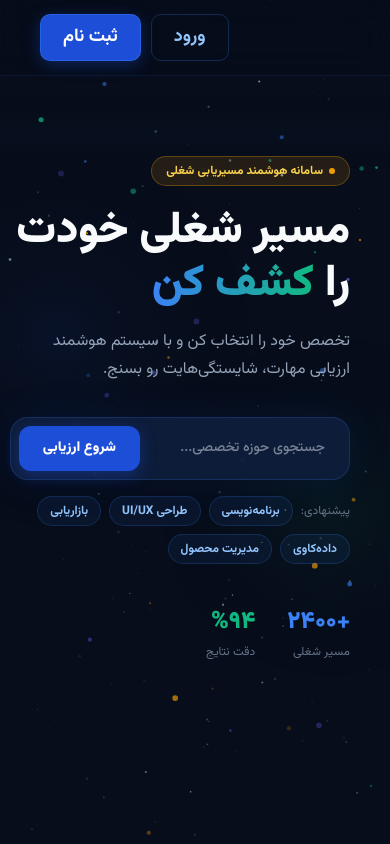
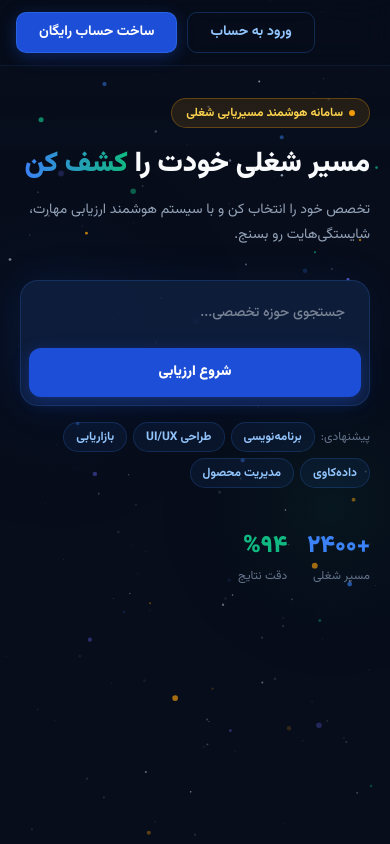
Before and after one commit to mahdysp/my-career-path, a Next.js app: page /quiz in a window 390 px wide. Built offline with nearby package versions, Linux system fonts and the light colour scheme.

Commit message:
adapting to mobile ui/ux

```diff
--- a/app/quiz/page.tsx
+++ b/app/quiz/page.tsx
@@ -155,6 +155,7 @@ export default function CareerHub() {
     <>
       <style>{`
         @import url('https://fonts.googleapis.com/css2?family=Vazirmatn:wght@400;500;700;900&display=swap');
+
         @keyframes blink {
           0%, 100% { opacity: 1; transform: scale(1); }
           50% { opacity: 0.5; transform: scale(0.7); }
@@ -163,11 +164,60 @@ export default function CareerHub() {
           0%, 100% { transform: translateY(0px); }
           50% { transform: translateY(-12px); }
         }
+
         .search-btn:hover { background: #1e40af !important; transform: scale(1.02); }
         .search-btn:active { transform: scale(0.98); }
         .tag-pill:hover { background: rgba(59,130,246,0.2) !important; border-color: rgba(59,130,246,0.5) !important; }
         .nav-login:hover { background: rgba(59,130,246,0.12) !important; border-color: rgba(59,130,246,0.6) !important; color: #60a5fa !important; }
         .nav-register:hover { background: #1e40af !important; box-shadow: 0 6px 24px rgba(29,78,216,0.5) !important; }
+
+        /* ناوبار موبایل */
+        @media (max-width: 768px) {
+          .nav-inner {
+            padding: 12px 16px !important;
+          }
+          .nav-btn-text { display: none; }
+          .nav-login-short::after { content: "ورود"; }
+          .nav-register-short::after { content: "ثبت‌نام"; }
+        }
+
+        /* گرید اصلی موبایل */
+        @media (max-width: 768px) {
+          .main-grid {
+            grid-template-columns: 1fr !important;
+            padding: 32px 20px !important;
+            gap: 40px !important;
+          }
+          .main-grid h1 {
+            font-size: 28px !important;
+          }
+          .main-grid p {
+            font-size: 14px !important;
+          }
+          .search-box {
+            max-width: 100% !important;
+            flex-direction: column !important;
+            gap: 10px !important;
+          }
+          .search-box input {
+            width: 100% !important;
+            padding: 14px 16px !important;
+          }
+          .search-btn {
+            width: 100% !important;
+            padding: 14px !important;
+            text-align: center !important;
+          }
+          .stats-row {
+            gap: 20px !important;
+          }
+          .svg-col {
+            display: none !important;
+          }
+          .tags-row {
+            gap: 6px !important;
+          }
+        }
       `}</style>
 
       <div
@@ -183,33 +233,35 @@ export default function CareerHub() {
           style={{ position: "absolute", inset: 0, width: "100%", height: "100%", pointerEvents: "none" }}
         />
 
-        {/* ناوبار — بدون لوگو */}
-        <nav style={{
+        {/* ناوبار */}
+        <nav
+          className="nav-inner"
+          style={{
             position: "sticky", top: 0, zIndex: 50,
             background: "rgba(7,13,26,0.85)", backdropFilter: "blur(16px)",
             borderBottom: "1px solid rgba(59,130,246,0.1)",
-          padding: "14px 40px", display: "flex", justifyContent: "space-between", alignItems: "center",
-        }}>
-          {/* فضای خالی سمت راست به جای لوگو */}
+            padding: "14px 40px", display: "flex",
+            justifyContent: "space-between", alignItems: "center",
+          }}
+        >
           <div />
-
           <div style={{ display: "flex", gap: 10 }}>
             <button
               className="nav-login"
               style={{
-                fontSize: 18, fontWeight: 700, padding: "9px 22px",
+                fontSize: 14, fontWeight: 700, padding: "9px 22px",
                 color: "#93c5fd", background: "transparent",
                 border: "1px solid rgba(59,130,246,0.25)",
                 borderRadius: 10, cursor: "pointer", transition: "all 0.2s",
                 fontFamily: "Vazirmatn, sans-serif",
               }}
             >
-              ورود
+              ورود به حساب
             </button>
             <button
               className="nav-register"
               style={{
-                fontSize: 18, fontWeight: 700, padding: "9px 22px",
+                fontSize: 14, fontWeight: 700, padding: "9px 22px",
                 color: "#fff", background: "#1d4ed8",
                 border: "1px solid rgba(59,130,246,0.4)",
                 borderRadius: 10, cursor: "pointer", transition: "all 0.2s",
@@ -217,19 +269,21 @@ export default function CareerHub() {
                 fontFamily: "Vazirmatn, sans-serif",
               }}
             >
-              ثبت نام
+              ساخت حساب رایگان
             </button>
           </div>
         </nav>
 
         {/* محتوای اصلی */}
-        <main style={{
+        <main
+          className="main-grid"
+          style={{
             maxWidth: 1200, margin: "0 auto", padding: "80px 40px",
             display: "grid", gridTemplateColumns: "1fr 1fr", gap: 60,
             alignItems: "center", position: "relative", zIndex: 10,
-        }}>
-
-          {/* ستون راست */}
+          }}
+        >
+          {/* ستون راست: متن */}
           <div style={{ textAlign: "right" }}>
 
             <div style={{ marginBottom: 20 }}>
@@ -262,11 +316,14 @@ export default function CareerHub() {
             </p>
 
             {/* باکس جستجو */}
-            <div style={{
+            <div
+              className="search-box"
+              style={{
                 background: "rgba(15,31,61,0.9)", border: "1px solid rgba(59,130,246,0.2)",
                 borderRadius: 18, padding: 8, display: "flex", gap: 8, alignItems: "center",
                 maxWidth: 500, boxShadow: "0 0 40px rgba(29,78,216,0.1)",
-            }}>
+              }}
+            >
               <input
                 type="text"
                 placeholder="جستجوی حوزه تخصصی..."
@@ -295,7 +352,7 @@ export default function CareerHub() {
             </div>
 
             {/* تگ‌های پیشنهادی */}
-            <div style={{ display: "flex", flexWrap: "wrap", gap: 8, marginTop: 16 }}>
+            <div className="tags-row" style={{ display: "flex", flexWrap: "wrap", gap: 8, marginTop: 16 }}>
               <span style={{ fontSize: 12, color: "#64748b", display: "flex", alignItems: "center" }}>پیشنهادی:</span>
               {tags.map((tag) => (
                 <button
@@ -314,8 +371,8 @@ export default function CareerHub() {
               ))}
             </div>
 
-            {/* آمار — فقط دو تا */}
-            <div style={{ display: "flex", gap: 32, marginTop: 40 }}>
+            {/* آمار */}
+            <div className="stats-row" style={{ display: "flex", gap: 32, marginTop: 40 }}>
               {[
                 { num: "+۲۴۰۰", lbl: "مسیر شغلی", color: "#3b82f6" },
                 { num: "%۹۴",   lbl: "دقت نتایج",  color: "#10b981" },
@@ -328,8 +385,8 @@ export default function CareerHub() {
             </div>
           </div>
 
-          {/* ستون چپ: SVG */}
-          <div style={{ display: "flex", alignItems: "center", justifyContent: "center" }}>
+          {/* ستون چپ: SVG — در موبایل مخفی میشه */}
+          <div className="svg-col" style={{ display: "flex", alignItems: "center", justifyContent: "center" }}>
             <svg viewBox="0 0 480 420" style={{ width: "100%", maxWidth: 480, animation: "float 5s ease-in-out infinite" }} xmlns="http://www.w3.org/2000/svg">
               <defs>
                 <linearGradient id="mtnGrad" x1="0%" y1="0%" x2="100%" y2="100%">
@@ -353,7 +410,6 @@ export default function CareerHub() {
               <ellipse cx="240" cy="280" rx="200" ry="120" fill="url(#glowCenter)" />
               <polygon points="240,360 420,80 560,360" fill="url(#mtnGrad)" />
               <polygon points="80,360 220,140 370,360" fill="url(#mtnFront)" />
-
               <path d="M 100,340 Q 160,280 200,220 T 270,160 T 310,120" fill="none" stroke="url(#pathGrad)" strokeWidth="2.5" strokeDasharray="8 5" opacity="0.7" />
 
               {[{ cx: 100, cy: 340 }, { cx: 180, cy: 255 }, { cx: 240, cy: 195 }, { cx: 285, cy: 148 }].map((pt, i) => (
@@ -397,7 +453,6 @@ export default function CareerHub() {
               <line x1="0" y1="380" x2="480" y2="380" stroke="rgba(59,130,246,0.05)" strokeWidth="1" />
             </svg>
           </div>
-
         </main>
       </div>
     </>
```
Lines whose indentation alone changed are shown as unchanged.
